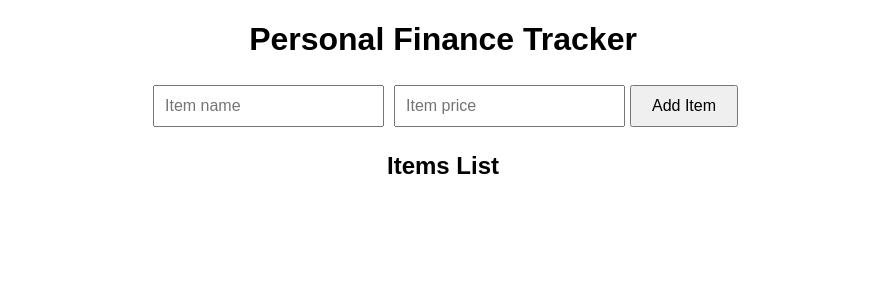
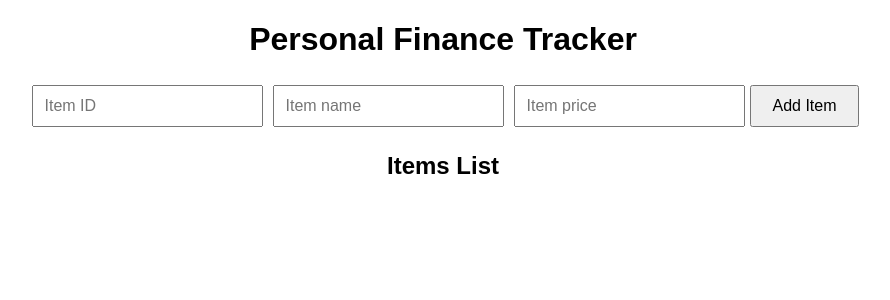
Before and after one commit to srisubburaj/react_fin_track, a React (Create React App) app: page / in a window 1280 px wide. Shown: the top 300 px of the page, without its empty margins (197-1087 px from the left). Built offline with nearby package versions, Linux system fonts and the light colour scheme.

Commit message:
ItemId input added to keep it for primary key, item o receipt id

```diff
--- a/src/App.js
+++ b/src/App.js
@@ -3,12 +3,13 @@ import './App.css';
 
 const App = () => {
   const [items, setItems] = useState([]);
+  const [itemId, setItemId] = useState('');
   const [itemName, setItemName] = useState('');
   const [itemPrice, setItemPrice] = useState('');
   const [message, setMessage] = useState('');
 
   const handleAddItem = async () => {
-    if (itemName && itemPrice) {
+    if (itemId && itemName && itemPrice) {
       try {
         // Call the API to add an item
         const response = await fetch('https://oikucoexi0.execute-api.us-west-2.amazonaws.com/Master/add-item', {
@@ -17,6 +18,7 @@ const App = () => {
             'Content-Type': 'application/json',
           },
           body: JSON.stringify({
+            itemId: itemId,
             name: itemName,
             price: parseFloat(itemPrice),
           }),
@@ -25,8 +27,9 @@ const App = () => {
         if (response.ok) {
           const data = await response.json();
           // Add the item to the list
-          setItems([...items, { name: itemName, price: parseFloat(itemPrice) }]);
+          setItems([...items, { itemId: itemId, name: itemName, price: parseFloat(itemPrice) }]);
           // Clear the form fields
+          setItemId('');
           setItemName('');
           setItemPrice('');
           setMessage('Item added successfully!');
@@ -38,7 +41,7 @@ const App = () => {
         setMessage(`Error: ${error.message}`);
       }
     } else {
-      setMessage('Please enter both item name and price.');
+      setMessage('Please enter item ID, name, and price.');
     }
   };
 
@@ -46,6 +49,12 @@ const App = () => {
     <div className="App">
       <h1>Personal Finance Tracker</h1>
       <div className="input-section">
+        <input
+          type="text"
+          value={itemId}
+          onChange={(e) => setItemId(e.target.value)}
+          placeholder="Item ID"
+        />
         <input
           type="text"
           value={itemName}
@@ -66,7 +75,7 @@ const App = () => {
         <ul>
           {items.map((item, index) => (
             <li key={index}>
-              {item.name} - ${item.price.toFixed(2)}
+              {item.itemId} - {item.name} - ${item.price.toFixed(2)}
             </li>
           ))}
         </ul>
```
